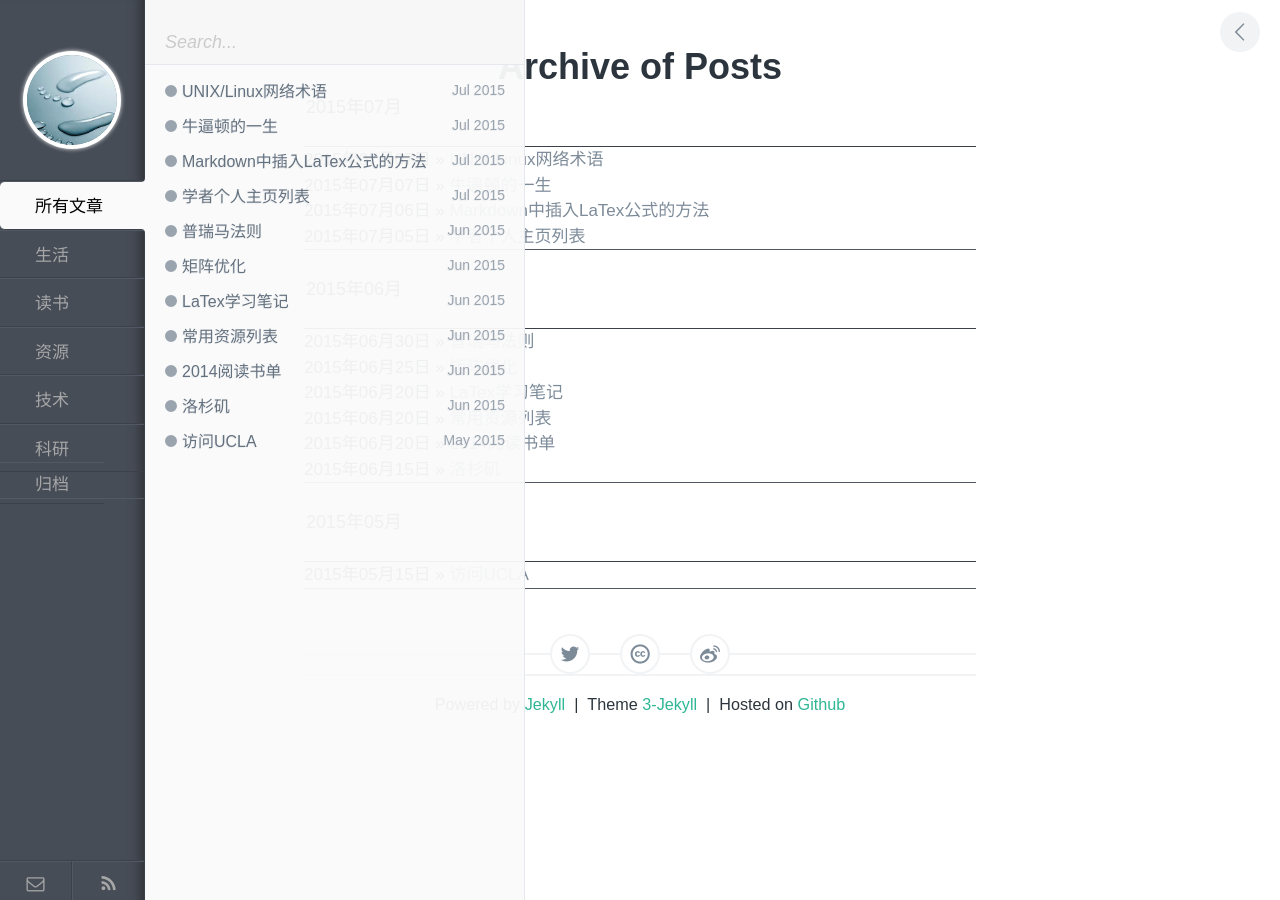
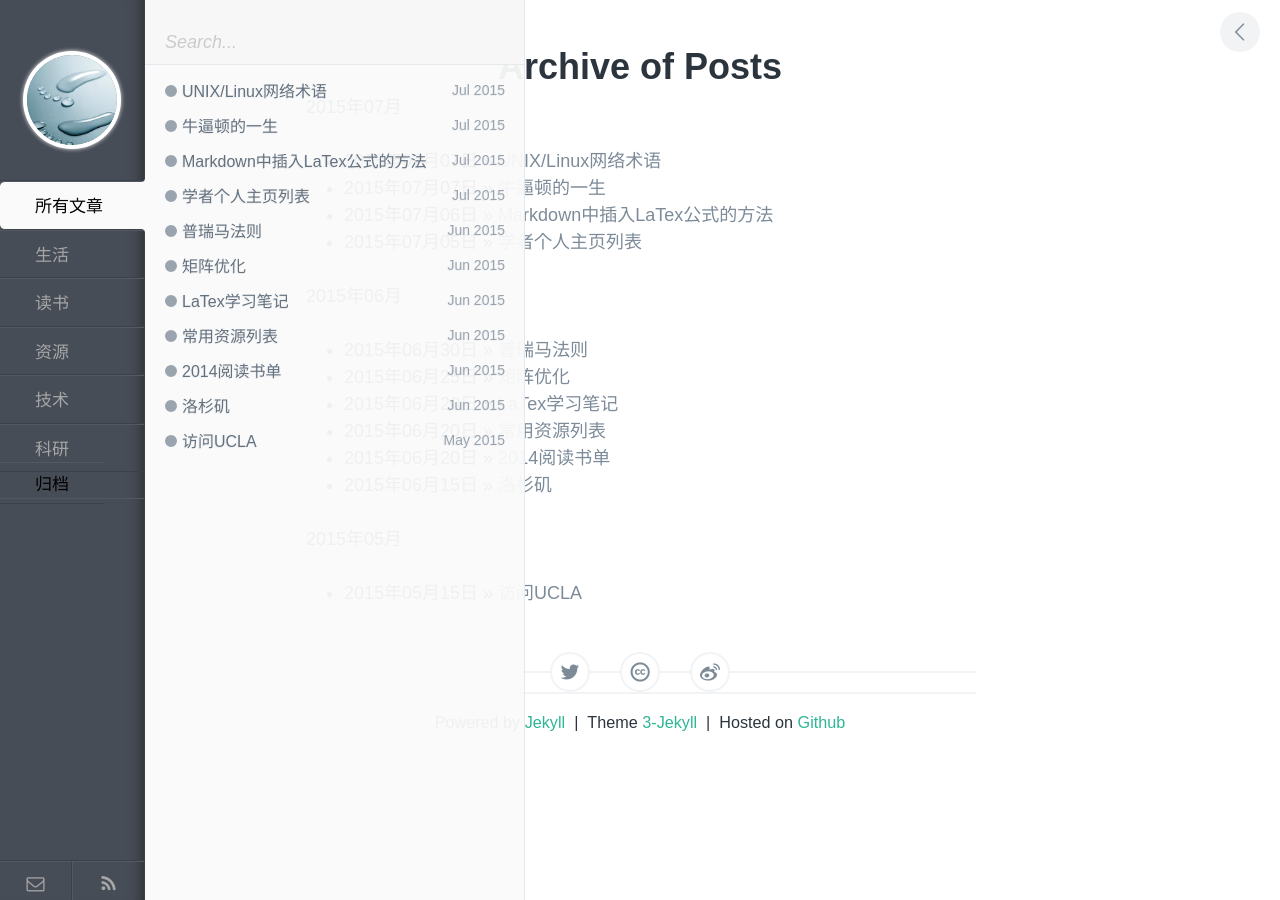
Before and after one commit to polyHong/polyHong.github.io, a Jekyll site: the page built from pages/archive.html, in a window 1280 px wide. Built offline with Jekyll 4.4.1, drawn with Linux system fonts in a browser that asks for light colours; Markdown is read by kramdown in place of the engine named in the settings.

Commit message:
modify archive

```diff
--- a/_includes/nav.html
+++ b/_includes/nav.html
@@ -8,7 +8,7 @@
         <li id="{{ category[0] }}" class="tags__li tags-btn">{{ category[0] }}</li>
       {% endfor %}
 	  <!--<li><a class="tags__li tags-btn" href="#tags" data-toggle="tab">{{ site.locals.tags }}</a></li> -->
-	  <li><a class="tags__li tags-btn" href="/pages/archive.html">{{ site.locals.archive }}</a></li>
+	  <li><a class="tags__li" href="/pages/archive.html">{{ site.locals.archive }}</a></li>
 	  <!-- <li><a class="tags__li tags-btn" href="/pages/about.html">{{ site.locals.about }}</a></li> -->
     </ul>
 
--- a/pages/archive.html
+++ b/pages/archive.html
@@ -13,7 +13,7 @@ comments: false
 
     {% if forloop.first %}
       <legend id="{{this_year}}-{{this_month}}">{{this_year}}年{{this_month}}月</legend>
-      <ul id="tags__ul">
+      <ul>
     {% endif %}
     <li><span>{{ post.date | date: "%Y年%m月%d日" }}</span> &raquo;
       <a class="pjax" href="{{ post.url }}"><span class="pl__title">{{ post.title }}</span></a>
@@ -25,12 +25,12 @@ comments: false
       {% if this_year != next_year %}
         </ul>
         <legend id="{{next_year}}-{{next_month}}">{{next_year}}年{{next_month}}月</legend>
-        <ul id="tags__ul">
+        <ul>
       {% else %}
         {% if this_month != next_month %}
         </ul>
         <legend id="{{next_year}}-{{next_month}}">{{next_year}}年{{next_month}}月</legend>
-        <ul id="tags__ul">
+        <ul>
         {% endif %}
       {% endif %}
     {% endif %}
```
